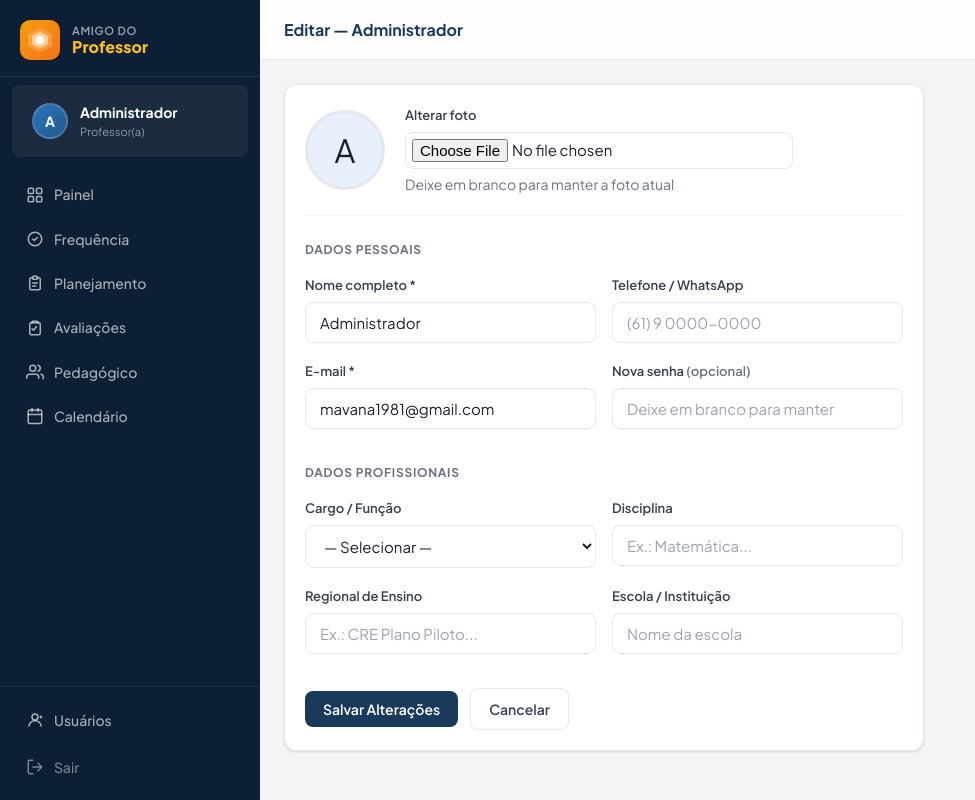
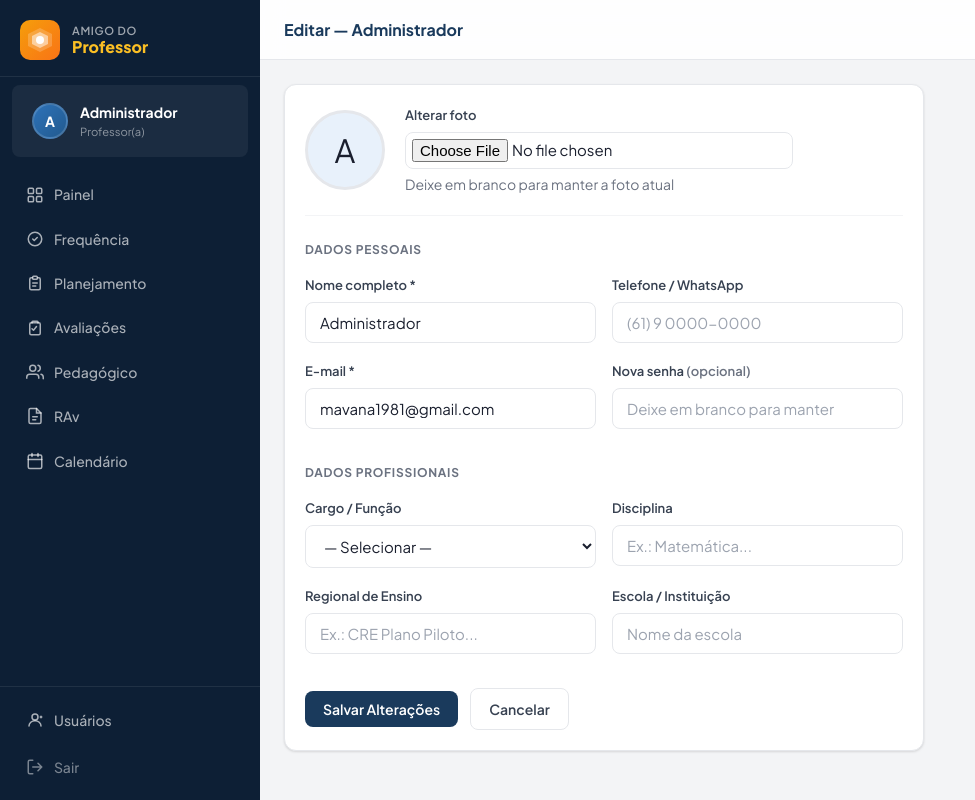
Before and after one commit to mavana1981-boop/AMIGO-PROFESSOR, a Flask app: page /auth/usuarios/editar/1 in a window 1280 px wide. Shown: the whole page, without its empty margins (0-975 px from the left). Run offline with Flask 3, Linux system fonts and the light colour scheme; a user stored in the database is signed in.

Commit message:
Update base.html

```diff
--- a/templates/base.html
+++ b/templates/base.html
@@ -81,6 +81,12 @@
       </a>
     </li>
     <li>
+      <a href="{{ url_for('rav.index') }}" class="nav-link {% if request.endpoint and 'rav' in request.endpoint %}active{% endif %}">
+        <svg class="nav-icon" viewBox="0 0 24 24" fill="none"><path d="M14 2H6a2 2 0 00-2 2v16a2 2 0 002 2h12a2 2 0 002-2V8z" stroke="currentColor" stroke-width="2"/><path d="M14 2v6h6M9 13h6M9 17h4" stroke="currentColor" stroke-width="2" stroke-linecap="round"/></svg>
+        RAv
+      </a>
+    </li>
+    <li>
       <a href="{{ url_for('calendario.index') }}" class="nav-link {% if 'calendario' in request.endpoint %}active{% endif %}">
         <svg class="nav-icon" viewBox="0 0 24 24" fill="none"><rect x="3" y="4" width="18" height="18" rx="2" stroke="currentColor" stroke-width="2"/><path d="M16 2v4M8 2v4M3 10h18" stroke="currentColor" stroke-width="2" stroke-linecap="round"/></svg>
         Calendário
```
